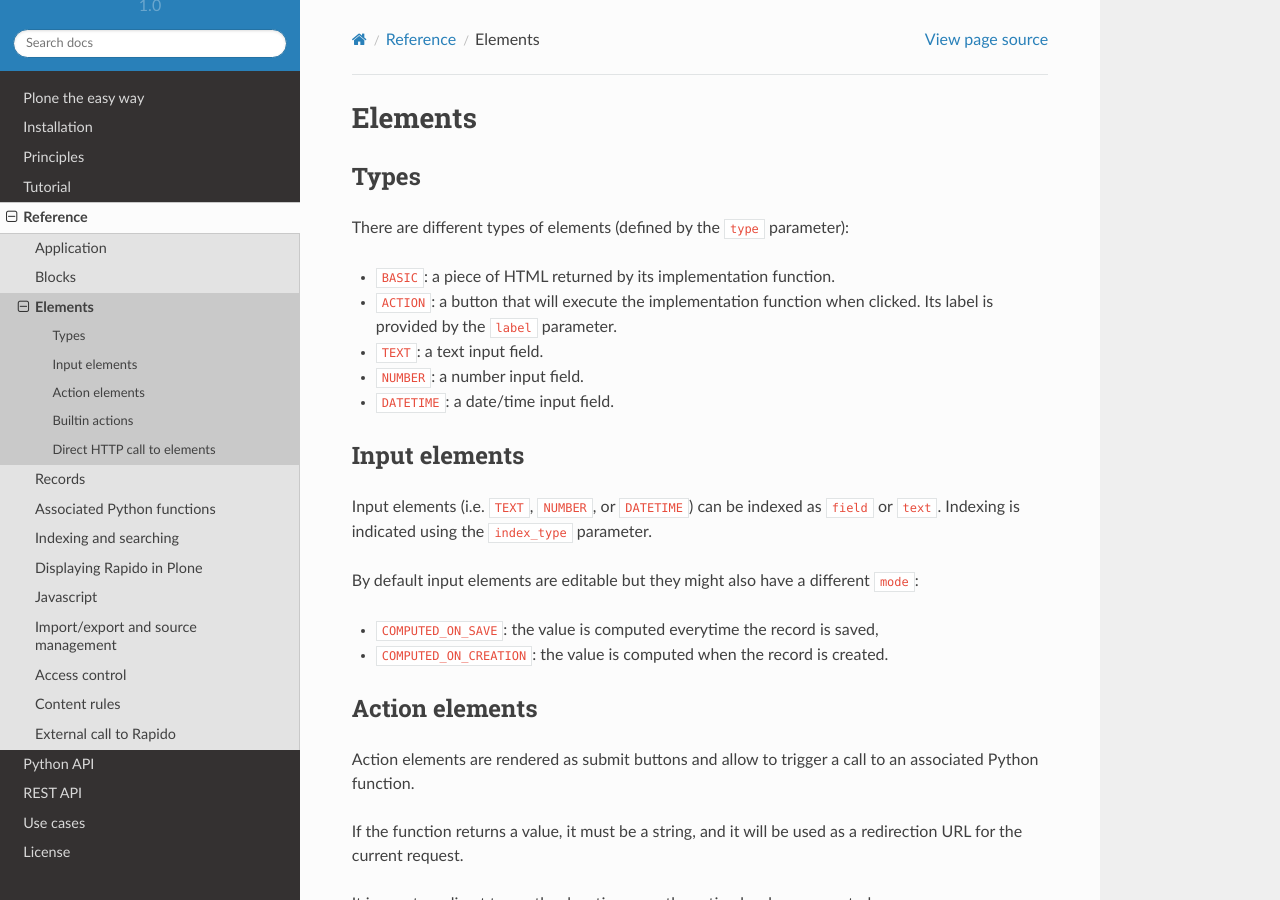
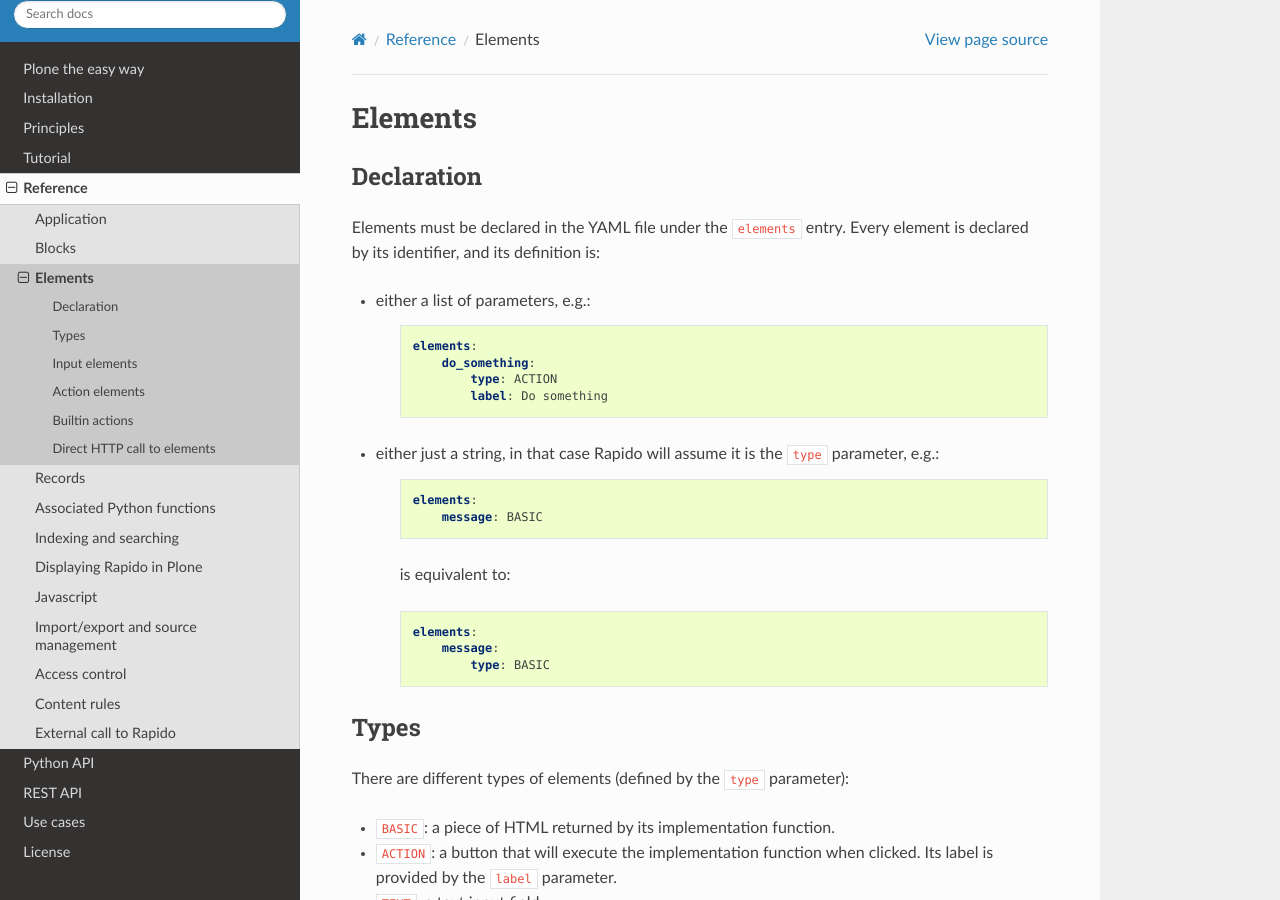
Before and after one commit to collective/rapido.plone, a Sphinx documentation site: the page built from docs/reference/elements.rst, in a window 1280 px wide and 900 px high. Built offline with Sphinx 7.4.7 and the Read the Docs theme 2.0.0, drawn with Linux system fonts in a browser that asks for light colours.

Commit message:
element shorter declaration

```diff
--- a/docs/reference/elements.rst
+++ b/docs/reference/elements.rst
@@ -1,5 +1,35 @@
 Elements
 ========
+
+Declaration
+-----------
+
+Elements must be declared in the YAML file under the ``elements`` entry.
+Every element is declared by its identifier, and its definition is:
+
+- either a list of parameters, e.g.:
+
+    .. code-block:: yaml
+
+        elements:
+            do_something:
+                type: ACTION
+                label: Do something
+
+- either just a string, in that case Rapido will assume it is the ``type`` parameter, e.g.:
+
+    .. code-block:: yaml
+
+        elements:
+            message: BASIC
+
+    is equivalent to:
+
+    .. code-block:: yaml
+
+        elements:
+            message:
+                type: BASIC
 
 Types
 -----
```
Also changed, not shown: docs/principles.rst (+2 -6 lines), docs/tutorial.rst (+3 -6 lines), docs/use-cases/glossary.rst (+3 -6 lines), 7 other files.
